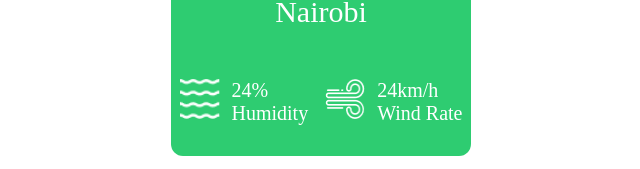
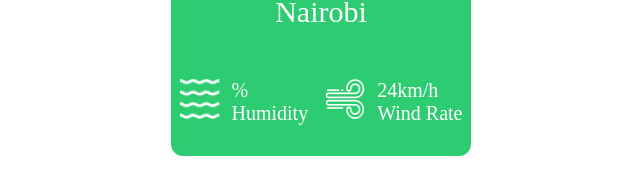
Before and after one commit to briansimiyuj/weather-app-react, a React (Create React App) app: page / in a window 1280 px wide. Shown: the part 419-588 px from the top of the page, without its empty margins (319-959 px from the left). Built offline with nearby package versions, Linux system fonts and the light colour scheme; no server answers.

Commit message:
Setting main humidity

```diff
--- a/src/Script.jsx
+++ b/src/Script.jsx
@@ -11,6 +11,8 @@ function Script(){
 
         [mainTemp, setMainTemp] = useState(null),
 
+        [mainHumidity, setMainHumidity] = useState(null),
+
         APIKey = "30d95878ab2819e2f838a7f9024d365d"
 
 
@@ -22,10 +24,14 @@ function Script(){
 
          data = await response.json(),
 
-         mainTemp = Math.floor(data.main.temp)
+         mainTemp = Math.floor(data.main.temp),
+
+         mainHumidity = Math.floor(data.main.humidity)
 
 
     setMainTemp(mainTemp)
+
+    setMainHumidity(mainHumidity)
 
   }
 
@@ -42,7 +48,7 @@ function Script(){
 
       <WeatherLocation location={location}/>
 
-      <WeatherElement/>
+      <WeatherElement mainHumidity={mainHumidity}/>
 
     </div>
   )
--- a/src/components/WeatherElement.jsx
+++ b/src/components/WeatherElement.jsx
@@ -3,7 +3,7 @@ import Data from './Data'
 import humidity from '../img/humidity.png'
 import wind from '../img/wind.png'
 
-const WeatherElement = () =>{
+const WeatherElement = ({ mainHumidity }) =>{
 
     return(
 
@@ -14,7 +14,7 @@ const WeatherElement = () =>{
                 <ElementIcon src={humidity} alt="humidity"/>
 
                 <Data
-                    value={24}
+                    value={mainHumidity}
                     text="Humidity"
                     unit="%"
                 />
```
